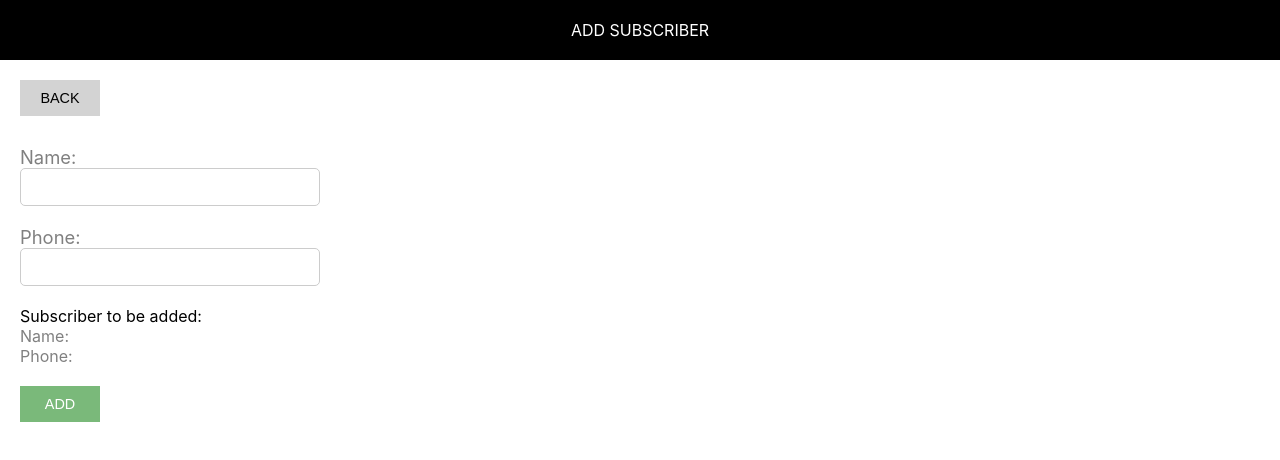
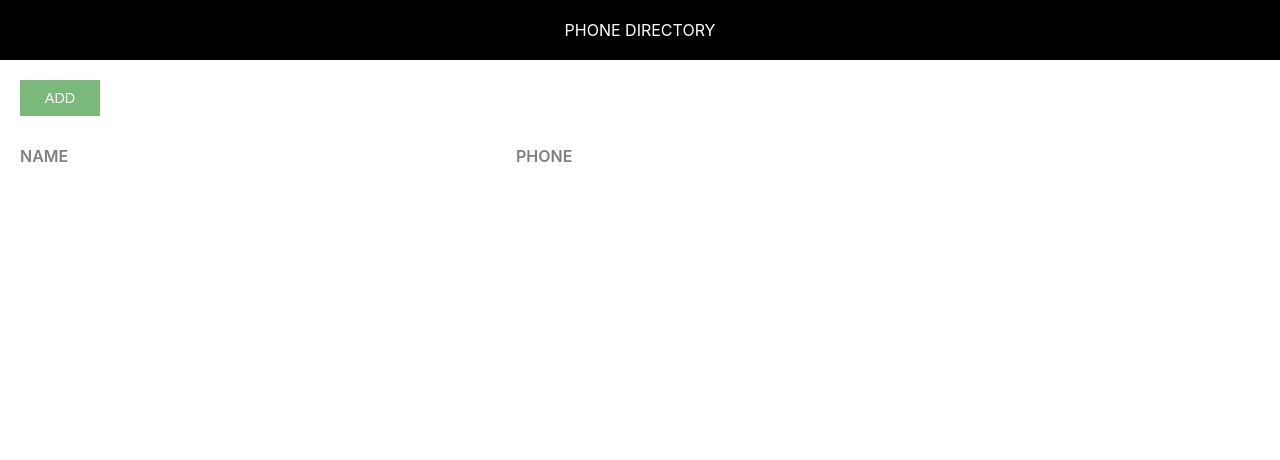
Before and after one commit to Divyanshika/phone-directory, a React (Create React App) app: page / in a window 1280 px wide. Shown: the top 460 px of the page. Built offline with nearby package versions, Linux system fonts and the light colour scheme.

Commit message:
Added state in ‘AddSubscriber’ and ‘App’ components

```diff
--- a/src/AddSubscriber.js
+++ b/src/AddSubscriber.js
@@ -3,22 +3,40 @@
 import './AddSubscriber.css';
 
 class AddSubscriber extends Component{
+    constructor()
+    {
+        super();
+        this.state={
+            id:0,
+            name:'',
+            phone:''
+
+        }
+    }
+    inputChangedHandler=(e)=>
+    {
+        const state=this.state;
+        state[e.target.name]=e.target.value;
+        this.setState(state);
+        console.log(this.state);
+    }
     render()
     {
+        const {name,phone}=this.state;
         return(
              <div>
                 <Header heading="Add Subscriber"/>
                 <div className="component-body-container">
                     <button className="custom-btn">Back</button>
                     <form className="subscriber-form">
-                    <label htmlFor="name" className="label-control">Name: </label><br/>
-                    <input id="name" className="input-control" type="text" name="name"/><br/><br/>
-                    <label htmlFor="phone" className="label-control">Phone: </label><br/>
-                    <input id="phone" className="input-control" type="text" name="phone"/><br/><br/>
+                    <label htmlFor="name" className="label-control" >Name: </label><br/>
+                    <input id="name" className="input-control" type="text" name="name" onChange={this.inputChangedHandler}/><br/><br/>
+                    <label htmlFor="phone" className="label-control" >Phone: </label><br/>
+                    <input id="phone" className="input-control" type="text" name="phone" onChange={this.inputChangedHandler}/><br/><br/>
                     <div className="subscriber-info-container">
                         <span className="subscriber-to-be-added-heading">Subscriber to be added: </span><br/>
-                        <span className="subscriber-info">Name: </span><br/>
-                        <span className="subscriber-info">Phone: </span><br/>
+                        <span className="subscriber-info">Name:{name} </span><br/>
+                        <span className="subscriber-info">Phone:{phone} </span><br/>
                     </div>
                     <button type="submit" className="custom-btn add-btn">Add</button>
                     </form>
--- a/src/App.js
+++ b/src/App.js
@@ -6,19 +6,27 @@
   {
     alert(message)
   }
+
+  constructor()
+  {
+    super();
+    this.state={
+      subcribersListToShow:[]
+    }
+  }
   render() {
-    let subscribers=[
-      {
-        id:1,
-        Name:"Shilpa",
-        Phone:999999999,
-      },
-      {
-        id:2,
-        Name:"Shipra",
-        Phone:9998888999,
-      }
-    ];
+    // let subscribers=[
+    //   {
+    //     id:1,
+    //     Name:"Shilpa",
+    //     Phone:999999999,
+    //   },
+    //   {
+    //     id:2,
+    //     Name:"Shipra",
+    //     Phone:9998888999,
+    //   }
+    // ];
     return(
       <div>
          <Header heading="Phone Directory"/>
@@ -30,7 +38,7 @@
            </div >
 
           {
-            subscribers.map(sub=>{
+            this.state.subcribersListToShow.map(sub=>{
               return <div key={sub.id} className='grid-container'>
               <span className="grid-item name-heading">{sub.Name}</span>
                 <span className="grid-item phone-heading">{sub.Phone}</span>
--- a/src/index.js
+++ b/src/index.js
@@ -9,7 +9,7 @@
 const root = ReactDOM.createRoot(document.getElementById('root'));
 root.render(
   <React.StrictMode>
-    <AddSubscriber/>
+    <App/>
   </React.StrictMode>
 );
 
```
